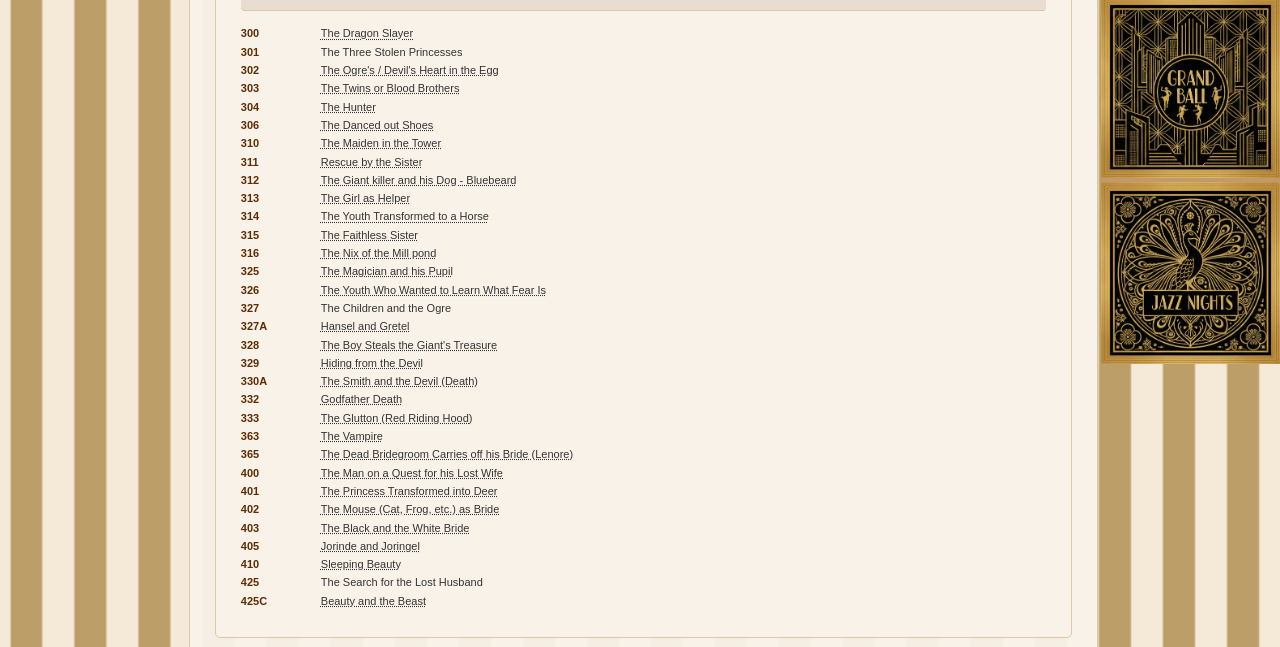
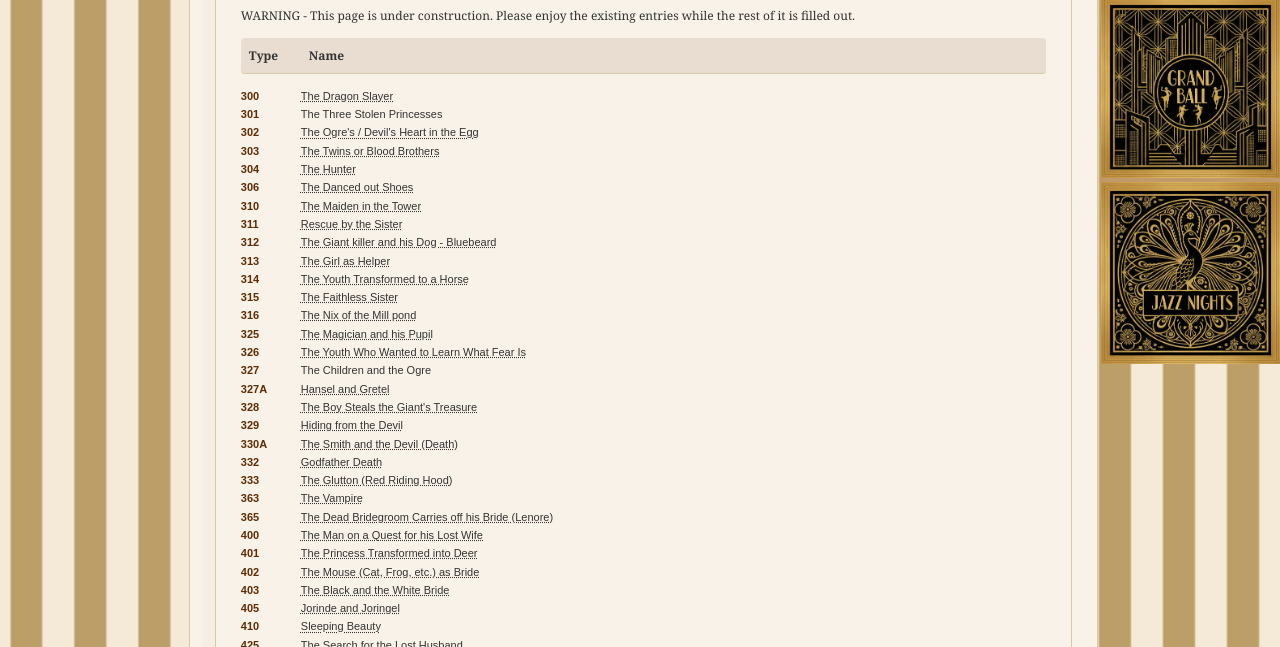
Before and after one commit to johnhopes-collab/grimmsdetectiveagency, a Jekyll site: the page built from archives/at-index.html, in a window 1280 px wide and 900 px high, scrolled down 618 px, cut to the strip 253-900 px from the top of the window. Built offline with Jekyll 4.4.1, drawn with Linux system fonts in a browser that asks for light colours.

Commit message:
Update at-index.html

```diff
--- a/archives/at-index.html
+++ b/archives/at-index.html
@@ -6,9 +6,11 @@ title: AT Index
 <div class="text-box">
     <h2>Aarne-Thompson Index of Fairy Tale Types</h2>
     <p>The Aarne-Thompson Index is a scholarly catalogue of folktale types, developed by Finnish folklorist Antti Aarne and later expanded by Stith Thompson. It classifies traditional tales according to recurring plots, motifs, and narrative patterns found across cultures. Hover over any tale name to view its full description.</p>
+    <br>
+    <p>WARNING - This page is under construction. Please enjoy the existing entries while the rest of it is filled out.</p>
 
     <div style="display: flex; margin-bottom: 15px; padding-bottom: 8px; border-bottom: 1px solid #d9c8a9; font-weight: bold; background-color: rgba(94, 44, 4, 0.1); padding: 8px; border-radius: 4px;">
-        <div style="width: 80px; flex-shrink: 0;">Type</div>
+        <div style="width: 60px; flex-shrink: 0;">Type</div>
         <div style="flex-grow: 1;">Name</div>
     </div>
 
@@ -16,7 +18,7 @@ title: AT Index
     <div style="font-family: 'Arial', sans-serif; font-size: 11px; line-height: 1.3;">
 
         <div style="display: flex; margin-bottom: 4px; align-items: flex-start;">
-            <div style="width: 80px; flex-shrink: 0; font-weight: bold; color: var(--button-brown);">300</div>
+            <div style="width: 60px; flex-shrink: 0; font-weight: bold; color: var(--button-brown);">300</div>
             <div style="flex-grow: 1; position: relative;">
                 <span style="cursor: help; text-decoration: underline dotted;"
                       title="Rescue of the princess, typically defeating a dragon in a castle.">
@@ -26,7 +28,7 @@ title: AT Index
         </div>
 
         <div style="display: flex; margin-bottom: 4px; align-items: flex-start;">
-            <div style="width: 80px; flex-shrink: 0; font-weight: bold; color: var(--button-brown);">301</div>
+            <div style="width: 60px; flex-shrink: 0; font-weight: bold; color: var(--button-brown);">301</div>
             <div style="flex-grow: 1; position: relative;">
                 <span style="cursor: help;" title="No description available.">
                     The Three Stolen Princesses
@@ -35,7 +37,7 @@ title: AT Index
         </div>
 
         <div style="display: flex; margin-bottom: 4px; align-items: flex-start;">
-            <div style="width: 80px; flex-shrink: 0; font-weight: bold; color: var(--button-brown);">302</div>
+            <div style="width: 60px; flex-shrink: 0; font-weight: bold; color: var(--button-brown);">302</div>
             <div style="flex-grow: 1; position: relative;">
                 <span style="cursor: help; text-decoration: underline dotted;"
                       title="The youth who can turn himself into a lion, ant, etc. Sometimes the ogre's heart in the egg appears alone.">
@@ -45,7 +47,7 @@ title: AT Index
         </div>
 
         <div style="display: flex; margin-bottom: 4px; align-items: flex-start;">
-            <div style="width: 80px; flex-shrink: 0; font-weight: bold; color: var(--button-brown);">303</div>
+            <div style="width: 60px; flex-shrink: 0; font-weight: bold; color: var(--button-brown);">303</div>
             <div style="flex-grow: 1; position: relative;">
                 <span style="cursor: help; text-decoration: underline dotted;"
                       title="Two boys, horses, and dogs are born (from the eating of a magic fish, or in other magic fashion). One frees princesses from a dragon. A witch turns him into stone. The second brother sleeps with his brother's wife and rescues him from enchantment.">
@@ -55,7 +57,7 @@ title: AT Index
         </div>
 
         <div style="display: flex; margin-bottom: 4px; align-items: flex-start;">
-            <div style="width: 80px; flex-shrink: 0; font-weight: bold; color: var(--button-brown);">304</div>
+            <div style="width: 60px; flex-shrink: 0; font-weight: bold; color: var(--button-brown);">304</div>
             <div style="flex-grow: 1; position: relative;">
                 <span style="cursor: help; text-decoration: underline dotted;"
                       title="The magic gun; the rescued princess; the impostor.">
@@ -65,7 +67,7 @@ title: AT Index
         </div>
 
         <div style="display: flex; margin-bottom: 4px; align-items: flex-start;">
-            <div style="width: 80px; flex-shrink: 0; font-weight: bold; color: var(--button-brown);">306</div>
+            <div style="width: 60px; flex-shrink: 0; font-weight: bold; color: var(--button-brown);">306</div>
             <div style="flex-grow: 1; position: relative;">
                 <span style="cursor: help; text-decoration: underline dotted;"
                       title="The princess's nightly visits to the supernatural being. A youth who follows her and wins her hand.">
@@ -75,7 +77,7 @@ title: AT Index
         </div>
 
         <div style="display: flex; margin-bottom: 4px; align-items: flex-start;">
-            <div style="width: 80px; flex-shrink: 0; font-weight: bold; color: var(--button-brown);">310</div>
+            <div style="width: 60px; flex-shrink: 0; font-weight: bold; color: var(--button-brown);">310</div>
             <div style="flex-grow: 1; position: relative;">
                 <span style="cursor: help; text-decoration: underline dotted;"
                       title="Rapunzel. The hair ladder for the witch. The prince is blinded.">
@@ -85,7 +87,7 @@ title: AT Index
         </div>
 
         <div style="display: flex; margin-bottom: 4px; align-items: flex-start;">
-            <div style="width: 80px; flex-shrink: 0; font-weight: bold; color: var(--button-brown);">311</div>
+            <div style="width: 60px; flex-shrink: 0; font-weight: bold; color: var(--button-brown);">311</div>
             <div style="flex-grow: 1; position: relative;">
                 <span style="cursor: help; text-decoration: underline dotted;"
                       title="Sister deceives the ogre into carrying the girls in a sack (chest) back to their home.">
@@ -95,7 +97,7 @@ title: AT Index
         </div>
 
         <div style="display: flex; margin-bottom: 4px; align-items: flex-start;">
-            <div style="width: 80px; flex-shrink: 0; font-weight: bold; color: var(--button-brown);">312</div>
+            <div style="width: 60px; flex-shrink: 0; font-weight: bold; color: var(--button-brown);">312</div>
             <div style="flex-grow: 1; position: relative;">
                 <span style="cursor: help; text-decoration: underline dotted;"
                       title="The brother rescues his sisters. The youngest sister threatened with death for disobedience asks respite for prayer. Her brother with the aid of animals kills the ogre and rescues his sisters.">
@@ -105,7 +107,7 @@ title: AT Index
         </div>
 
         <div style="display: flex; margin-bottom: 4px; align-items: flex-start;">
-            <div style="width: 80px; flex-shrink: 0; font-weight: bold; color: var(--button-brown);">313</div>
+            <div style="width: 60px; flex-shrink: 0; font-weight: bold; color: var(--button-brown);">313</div>
             <div style="flex-grow: 1; position: relative;">
                 <span style="cursor: help; text-decoration: underline dotted;"
                       title="A girl helps the hero on his flight. The youth has been promised to the devil.">
@@ -115,7 +117,7 @@ title: AT Index
         </div>
 
         <div style="display: flex; margin-bottom: 4px; align-items: flex-start;">
-            <div style="width: 80px; flex-shrink: 0; font-weight: bold; color: var(--button-brown);">314</div>
+            <div style="width: 60px; flex-shrink: 0; font-weight: bold; color: var(--button-brown);">314</div>
             <div style="flex-grow: 1; position: relative;">
                 <span style="cursor: help; text-decoration: underline dotted;"
                       title="The horse as helper on the flight. Usually: the goldenhaired youth at a king's court.">
@@ -125,7 +127,7 @@ title: AT Index
         </div>
 
         <div style="display: flex; margin-bottom: 4px; align-items: flex-start;">
-            <div style="width: 80px; flex-shrink: 0; font-weight: bold; color: var(--button-brown);">315</div>
+            <div style="width: 60px; flex-shrink: 0; font-weight: bold; color: var(--button-brown);">315</div>
             <div style="flex-grow: 1; position: relative;">
                 <span style="cursor: help; text-decoration: underline dotted;"
                       title="The children promised to the water‑spirit. The maiden wife of the water‑spirit (devil). At his advice she feigns sickness and sends her brother for a remedy (or the like). Imprisoned animals break loose and save the boy.">
@@ -135,7 +137,7 @@ title: AT Index
         </div>
 
         <div style="display: flex; margin-bottom: 4px; align-items: flex-start;">
-            <div style="width: 80px; flex-shrink: 0; font-weight: bold; color: var(--button-brown);">316</div>
+            <div style="width: 60px; flex-shrink: 0; font-weight: bold; color: var(--button-brown);">316</div>
             <div style="flex-grow: 1; position: relative;">
                 <span style="cursor: help; text-decoration: underline dotted;"
                       title="The youth promised to the nix is pulled into the water by her.">
@@ -145,7 +147,7 @@ title: AT Index
         </div>
 
         <div style="display: flex; margin-bottom: 4px; align-items: flex-start;">
-            <div style="width: 80px; flex-shrink: 0; font-weight: bold; color: var(--button-brown);">325</div>
+            <div style="width: 60px; flex-shrink: 0; font-weight: bold; color: var(--button-brown);">325</div>
             <div style="flex-grow: 1; position: relative;">
                 <span style="cursor: help; text-decoration: underline dotted;"
                       title="The father put to a test recognizes his son. The son as horse, ring, etc. rescues himself from the power of his master.">
@@ -155,7 +157,7 @@ title: AT Index
         </div>
 
         <div style="display: flex; margin-bottom: 4px; align-items: flex-start;">
-            <div style="width: 80px; flex-shrink: 0; font-weight: bold; color: var(--button-brown);">326</div>
+            <div style="width: 60px; flex-shrink: 0; font-weight: bold; color: var(--button-brown);">326</div>
             <div style="flex-grow: 1; position: relative;">
                 <span style="cursor: help; text-decoration: underline dotted;"
                       title="Various episodes: in the church tower, under the gallows, etc.">
@@ -165,7 +167,7 @@ title: AT Index
         </div>
 
         <div style="display: flex; margin-bottom: 4px; align-items: flex-start;">
-            <div style="width: 80px; flex-shrink: 0; font-weight: bold; color: var(--button-brown);">327</div>
+            <div style="width: 60px; flex-shrink: 0; font-weight: bold; color: var(--button-brown);">327</div>
             <div style="flex-grow: 1; position: relative;">
                 <span style="cursor: help;" title="No description available.">
                     The Children and the Ogre
@@ -174,7 +176,7 @@ title: AT Index
         </div>
 
         <div style="display: flex; margin-bottom: 4px; align-items: flex-start;">
-            <div style="width: 80px; flex-shrink: 0; font-weight: bold; color: var(--button-brown);">327A</div>
+            <div style="width: 60px; flex-shrink: 0; font-weight: bold; color: var(--button-brown);">327A</div>
             <div style="flex-grow: 1; position: relative;">
                 <span style="cursor: help; text-decoration: underline dotted;"
                       title="The parents abandon their children in the wood. The gingerbread house. The boy fattened; the witch thrown into the oven.">
@@ -184,7 +186,7 @@ title: AT Index
         </div>
 
         <div style="display: flex; margin-bottom: 4px; align-items: flex-start;">
-            <div style="width: 80px; flex-shrink: 0; font-weight: bold; color: var(--button-brown);">328</div>
+            <div style="width: 60px; flex-shrink: 0; font-weight: bold; color: var(--button-brown);">328</div>
             <div style="flex-grow: 1; position: relative;">
                 <span style="cursor: help; text-decoration: underline dotted;"
                       title="Jack and the Beanstalk. The horse, the light, etc. Finally the giant is killed.">
@@ -194,7 +196,7 @@ title: AT Index
         </div>
 
         <div style="display: flex; margin-bottom: 4px; align-items: flex-start;">
-            <div style="width: 80px; flex-shrink: 0; font-weight: bold; color: var(--button-brown);">329</div>
+            <div style="width: 60px; flex-shrink: 0; font-weight: bold; color: var(--button-brown);">329</div>
             <div style="flex-grow: 1; position: relative;">
                 <span style="cursor: help; text-decoration: underline dotted;"
                       title="A man hides himself three times (in the belly of the fish, etc.).">
@@ -204,7 +206,7 @@ title: AT Index
         </div>
 
         <div style="display: flex; margin-bottom: 4px; align-items: flex-start;">
-            <div style="width: 80px; flex-shrink: 0; font-weight: bold; color: var(--button-brown);">330A</div>
+            <div style="width: 60px; flex-shrink: 0; font-weight: bold; color: var(--button-brown);">330A</div>
             <div style="flex-grow: 1; position: relative;">
                 <span style="cursor: help; text-decoration: underline dotted;"
                       title="The Savior and Peter; the three wishes. Sticking to the bench, to the apple tree, etc. The smith is admitted neither into heaven nor hell.">
@@ -214,7 +216,7 @@ title: AT Index
         </div>
 
         <div style="display: flex; margin-bottom: 4px; align-items: flex-start;">
-            <div style="width: 80px; flex-shrink: 0; font-weight: bold; color: var(--button-brown);">332</div>
+            <div style="width: 60px; flex-shrink: 0; font-weight: bold; color: var(--button-brown);">332</div>
             <div style="flex-grow: 1; position: relative;">
                 <span style="cursor: help; text-decoration: underline dotted;"
                       title="The man as doctor. Death at the feet of the sick man (the bed or the sick man turned around).">
@@ -224,7 +226,7 @@ title: AT Index
         </div>
 
         <div style="display: flex; margin-bottom: 4px; align-items: flex-start;">
-            <div style="width: 80px; flex-shrink: 0; font-weight: bold; color: var(--button-brown);">333</div>
+            <div style="width: 60px; flex-shrink: 0; font-weight: bold; color: var(--button-brown);">333</div>
             <div style="flex-grow: 1; position: relative;">
                 <span style="cursor: help; text-decoration: underline dotted;"
                       title="The wolf or other monster devours human beings until all of them are rescued alive from his belly.">
@@ -234,7 +236,7 @@ title: AT Index
         </div>
 
         <div style="display: flex; margin-bottom: 4px; align-items: flex-start;">
-            <div style="width: 80px; flex-shrink: 0; font-weight: bold; color: var(--button-brown);">363</div>
+            <div style="width: 60px; flex-shrink: 0; font-weight: bold; color: var(--button-brown);">363</div>
             <div style="flex-grow: 1; position: relative;">
                 <span style="cursor: help; text-decoration: underline dotted;"
                       title="The bridegroom eats corpses in three churches. He appears to his bride in the form of her father, her mother, etc. and when she tells about his habit he devours her.">
@@ -244,7 +246,7 @@ title: AT Index
         </div>
 
         <div style="display: flex; margin-bottom: 4px; align-items: flex-start;">
-            <div style="width: 80px; flex-shrink: 0; font-weight: bold; color: var(--button-brown);">365</div>
+            <div style="width: 60px; flex-shrink: 0; font-weight: bold; color: var(--button-brown);">365</div>
             <div style="flex-grow: 1; position: relative;">
                 <span style="cursor: help; text-decoration: underline dotted;"
                       title="He carries her behind on his horse. Says, 'The moon shines bright, the dead ride fast,' etc. She is pulled into the grave.">
@@ -254,7 +256,7 @@ title: AT Index
         </div>
 
         <div style="display: flex; margin-bottom: 4px; align-items: flex-start;">
-            <div style="width: 80px; flex-shrink: 0; font-weight: bold; color: var(--button-brown);">400</div>
+            <div style="width: 60px; flex-shrink: 0; font-weight: bold; color: var(--button-brown);">400</div>
             <div style="flex-grow: 1; position: relative;">
                 <span style="cursor: help; text-decoration: underline dotted;"
                       title="Magic objects or animals as helpers (as introduction frequently the Swan Maiden).">
@@ -264,7 +266,7 @@ title: AT Index
         </div>
 
         <div style="display: flex; margin-bottom: 4px; align-items: flex-start;">
-            <div style="width: 80px; flex-shrink: 0; font-weight: bold; color: var(--button-brown);">401</div>
+            <div style="width: 60px; flex-shrink: 0; font-weight: bold; color: var(--button-brown);">401</div>
             <div style="flex-grow: 1; position: relative;">
                 <span style="cursor: help; text-decoration: underline dotted;"
                       title="The prince a‑hunting. Disenchants princess by spending three nights in a deserted castle.">
@@ -274,7 +276,7 @@ title: AT Index
         </div>
 
         <div style="display: flex; margin-bottom: 4px; align-items: flex-start;">
-            <div style="width: 80px; flex-shrink: 0; font-weight: bold; color: var(--button-brown);">402</div>
+            <div style="width: 60px; flex-shrink: 0; font-weight: bold; color: var(--button-brown);">402</div>
             <div style="flex-grow: 1; position: relative;">
                 <span style="cursor: help; text-decoration: underline dotted;"
                       title="The youngest of three brothers succeeds best in the quests set by his father. He brings the best cloth, the most beautiful bride, etc. The mouse (cat) who has helped him changes herself into a beautiful maiden.">
@@ -284,7 +286,7 @@ title: AT Index
         </div>
 
         <div style="display: flex; margin-bottom: 4px; align-items: flex-start;">
-            <div style="width: 80px; flex-shrink: 0; font-weight: bold; color: var(--button-brown);">403</div>
+            <div style="width: 60px; flex-shrink: 0; font-weight: bold; color: var(--button-brown);">403</div>
             <div style="flex-grow: 1; position: relative;">
                 <span style="cursor: help; text-decoration: underline dotted;"
                       title="A stepmother hates her stepchildren. The stepdaughter is kind to someone she meets (e.g. Christ & St. Peter) (she is sent after strawberries in winter, & meets dwarfs who help her). In return she is given great beauty (the power of dropping gold or jewels from her mouth). The stepmother’s own daughter is unkind under these conditions & is made ugly (made to drop toads from her mouth). The stepdaughter’s brother is in service at the court of a king. He takes his sister’s picture with him. The king sees the girl’s picture, falls in love with her, & sends the brother for her. The beautiful stepdaughter is seen accidentally by a king or prince, who marries her On their journey to the king’s court, the stepmother or stepsister casts the true bride out of the carriage (overboard). The king marries the ugly stepsister, & the brother is thrown into prison or a pit of snakes. (The king’s wife gives birth to a child. The stepmother throws her & her child into the water & substitutes her own daughter for the bride.) The true bride is transformed to a duck (goose), & comes to the king’s court three times (to care for her child). The last night the king wakes & disenchants her by decapitation (cutting her golden belt, holding her during successive transformations). The brother, unharmed in the den of snakes, is rescued. The true bride is married or reinstated, & the false bride & her mother are punished.">
@@ -294,7 +296,7 @@ title: AT Index
         </div>
 
         <div style="display: flex; margin-bottom: 4px; align-items: flex-start;">
-            <div style="width: 80px; flex-shrink: 0; font-weight: bold; color: var(--button-brown);">405</div>
+            <div style="width: 60px; flex-shrink: 0; font-weight: bold; color: var(--button-brown);">405</div>
             <div style="flex-grow: 1; position: relative;">
                 <span style="cursor: help; text-decoration: underline dotted;"
                       title="A witch turns the girl into a bird. The youth with the help of a magic object changes her back into her former shape.">
@@ -304,7 +306,7 @@ title: AT Index
         </div>
 
         <div style="display: flex; margin-bottom: 4px; align-items: flex-start;">
-            <div style="width: 80px; flex-shrink: 0; font-weight: bold; color: var(--button-brown);">410</div>
+            <div style="width: 60px; flex-shrink: 0; font-weight: bold; color: var(--button-brown);">410</div>
             <div style="flex-grow: 1; position: relative;">
                 <span style="cursor: help; text-decoration: underline dotted;"
                       title="The king's daughter falls into a magic sleep. A prince breaks through the hedge surrounding the castle and disenchants the maiden.">
@@ -314,7 +316,7 @@ title: AT Index
         </div>
 
         <div style="display: flex; margin-bottom: 4px; align-items: flex-start;">
-            <div style="width: 80px; flex-shrink: 0; font-weight: bold; color: var(--button-brown);">425</div>
+            <div style="width: 60px; flex-shrink: 0; font-weight: bold; color: var(--button-brown);">425</div>
             <div style="flex-grow: 1; position: relative;">
                 <span style="cursor: help;" title="No description available.">
                     The Search for the Lost Husband
@@ -323,7 +325,7 @@ title: AT Index
         </div>
 
         <div style="display: flex; margin-bottom: 4px; align-items: flex-start;">
-            <div style="width: 80px; flex-shrink: 0; font-weight: bold; color: var(--button-brown);">425C</div>
+            <div style="width: 60px; flex-shrink: 0; font-weight: bold; color: var(--button-brown);">425C</div>
             <div style="flex-grow: 1; position: relative;">
                 <span style="cursor: help; text-decoration: underline dotted;"
                       title="Father stays overnight in mysterious palace and takes a rose. Must promise daughter to animal (or she goes voluntarily). Taboo: overstaying at home. She finds the husband almost dead. Disenchants him by embrace. (No search, no tasks.)">
```
